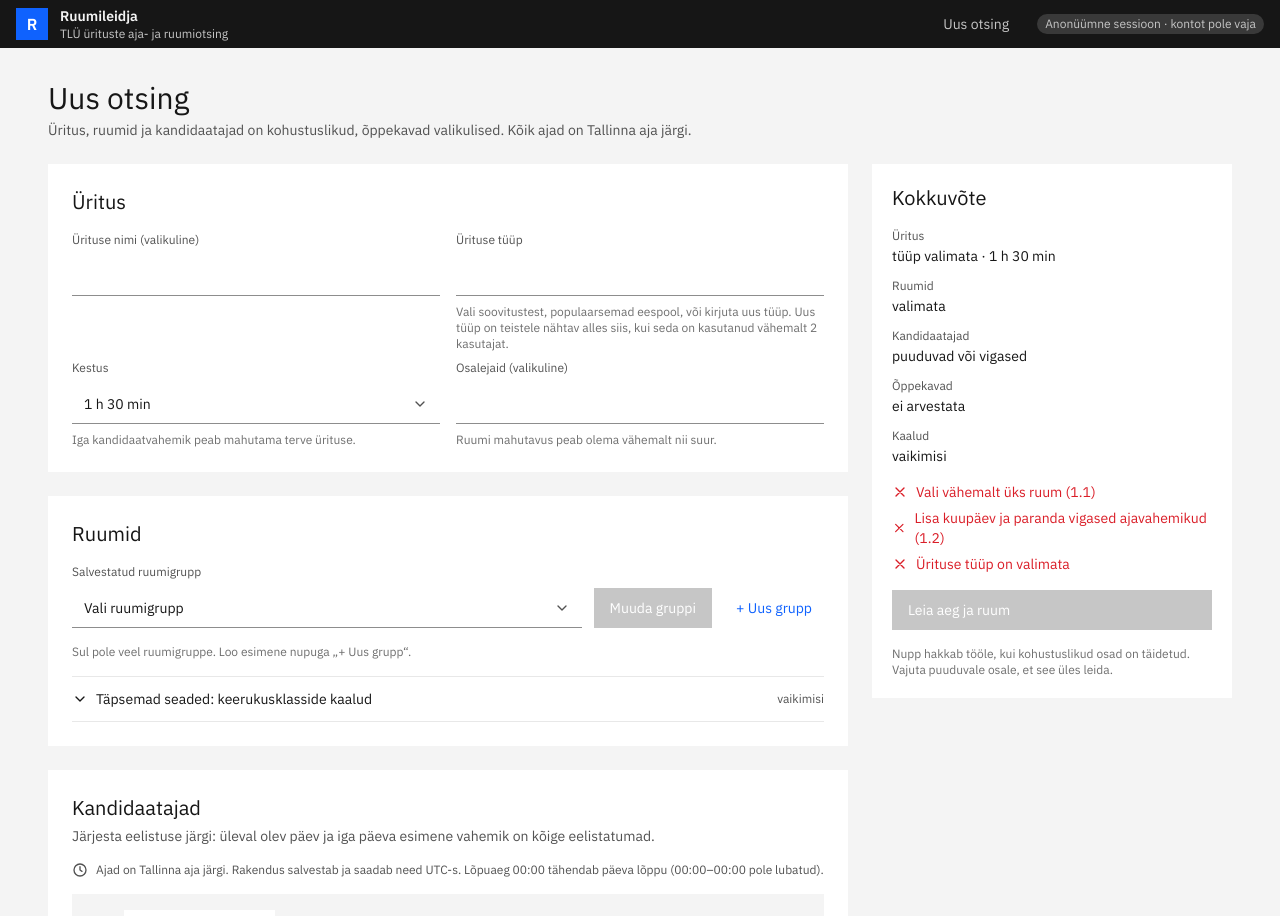
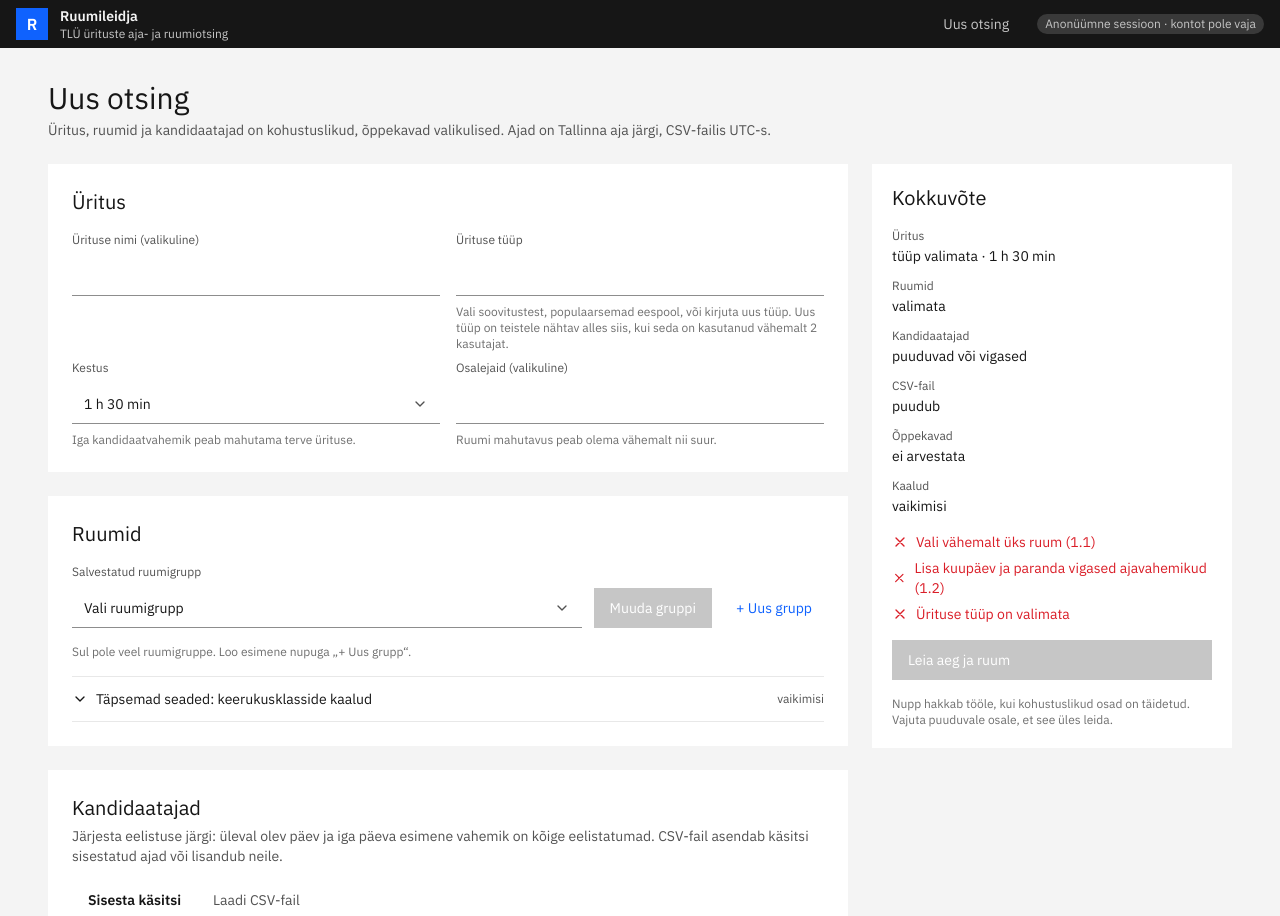
Before and after one commit to rakenduste-programmeerimine-2026/Room-finder, a Next.js app: page / in a window 1280 px wide. Shown: the top 916 px of the page. Built offline with nearby package versions, Linux system fonts and the light colour scheme.

Commit message:
feat(ui): upload CSV files in the search form
"Kandidaatajad" gets the tabs "Sisesta käsitsi" and "Laadi CSV-fail"; the summary gets the row "CSV-fail" and says when the times are not ready. The journey tells the form when it is shown.

Refs #33

```diff
--- a/src/app/_components/search-form.tsx
+++ b/src/app/_components/search-form.tsx
@@ -1,20 +1,23 @@
 "use client";
 
-import { useEffect, useMemo, useRef, useState } from "react";
+import { useCallback, useEffect, useId, useMemo, useRef, useState } from "react";
 import { toast } from "react-toastify";
 import { changedWeights, DEFAULT_WEIGHTS } from "@/app/_lib/complexity";
+import { candidateTimes, csvFileProblem } from "@/app/_lib/csv";
 import { EMPTY_EVENT, readAttendees, readEvent } from "@/app/_lib/event";
 import { requiredChecks, summarise, type SummaryRow } from "@/app/_lib/search-summary";
 import type { TimeWindows } from "@/app/_lib/time/time-windows";
 import { useBackend } from "@/app/_ports/backend";
 import type { AsioGroup, CurriculumGroup, Room, RoomGroup, SearchInput } from "@/app/_ports/ports";
 import { ComplexityWeightsSection } from "./complexity-weights";
+import { CsvUpload, PageFileDrop, useCsvUpload } from "./csv-upload";
 import { CurriculumGroupEditor } from "./curriculum-group-editor";
 import { CurriculumPicker, type CurriculumChoice } from "./curriculum-picker";
 import { EventFields } from "./event-fields";
 import { RoomGroupEditor } from "./room-group-editor";
 import { RoomPicker, type RoomChoice } from "./room-picker";
 import { SearchSummary } from "./search-summary";
+import { tabId, Tabs } from "./tabs";
 import { TimeWindowTool } from "./time-window-tool";
 
 const card = "flex flex-col gap-4 bg-layer p-6";
@@ -31,12 +34,23 @@ type Editing =
 const withSaved = <G extends { id: string }>(list: G[] | null | "failed", group: G): G[] =>
   [...(Array.isArray(list) ? list : []).filter((g) => g.id !== group.id), group];
 
+const TIME_TABS = [
+  { value: "manual", text: "Sisesta käsitsi" },
+  { value: "csv", text: "Laadi CSV-fail" },
+] as const;
+
+export type SearchFormProps = {
+  onSubmit: (submission: Submission) => void;
+  /** False while the journey shows the loading screen or a result, so a dropped file is not taken. */
+  active: boolean;
+};
+
 /**
  * The new search and the group editors. The form holds the inputs that depend on each other
  * (the duration limits the time ranges, the attendee count marks small rooms). While an editor
  * is open the form is only hidden, so every input stays (search journey, Composing).
  */
-export function SearchForm({ onSubmit }: { onSubmit: (submission: Submission) => void }) {
+export function SearchForm({ onSubmit, active }: SearchFormProps) {
   const backend = useBackend();
   const [event, setEvent] = useState(EMPTY_EVENT);
   const [catalog, setCatalog] = useState<Room[]>([]);
@@ -44,7 +58,8 @@ export function SearchForm({ onSubmit }: { onSubmit: (submission: Submission) =>
   const [eventTypes, setEventTypes] = useState<string[]>([]);
   const [rooms, setRooms] = useState<RoomChoice | null>(null);
   const [weights, setWeights] = useState(DEFAULT_WEIGHTS);
-  const [windows, setWindows] = useState<TimeWindows | null>(null);
+  const [manual, setManual] = useState<TimeWindows | null>(null);
+  const [timeTab, setTimeTab] = useState<"manual" | "csv">("manual");
   const [asioGroups, setAsioGroups] = useState<AsioGroup[]>([]);
   const [curriculumGroups, setCurriculumGroups] = useState<CurriculumGroup[] | null | "failed">(null);
   const [curricula, setCurricula] = useState<CurriculumChoice | null>(null);
@@ -52,6 +67,20 @@ export function SearchForm({ onSubmit }: { onSubmit: (submission: Submission) =>
   const roomsHeading = useRef<HTMLHeadingElement>(null);
   const curriculaHeading = useRef<HTMLHeadingElement>(null);
   const returning = useRef<Editing["kind"] | null>(null);
+  const timesId = useId();
+  const manualNow = useRef(manual);
+  useEffect(() => {
+    manualNow.current = manual; // read when a CSV file is accepted
+  }, [manual]);
+  const upload = useCsvUpload(useCallback(() => manualNow.current !== null, []));
+  const { choose } = upload;
+  const chooseFile = useCallback(
+    (file: File) => {
+      if (csvFileProblem(file) === null) setTimeTab("csv"); // a refused file gets only a toast
+      choose(file);
+    },
+    [choose],
+  );
 
   useEffect(() => {
     let current = true;
@@ -92,26 +121,28 @@ export function SearchForm({ onSubmit }: { onSubmit: (submission: Submission) =>
   const chosenCurricula = curricula?.curricula ?? [];
   const nameOf = (list: { id: string; name: string }[] | null | "failed", id?: string) =>
     (Array.isArray(list) && list.find((g) => g.id === id)?.name) || null;
+  const times = candidateTimes(manual, upload.csv, upload.together);
   const weightChanges = changedWeights(weights);
   const summary = summarise({
     event,
     roomGroup: nameOf(groups, rooms?.groupId),
     roomCount: roomCodes.length,
-    windows,
+    windows: times.ok ? times.windows : null,
+    csv: upload.csv,
     curriculumGroup: nameOf(curriculumGroups, curricula?.groupId),
     curriculumCount: chosenCurricula.length,
     weightsChanged: Object.keys(weightChanges).length > 0,
   });
   const submit = () => {
-    if (!read.ok || !windows || roomCodes.length === 0) return;
+    if (!read.ok || !times.ok || roomCodes.length === 0) return;
     onSubmit({
       input: {
         ...read.event,
         roomCodes,
         roomGroupId: rooms?.groupId ?? null,
         complexityWeights: weightChanges,
-        timeWindows: windows,
-        csvFilename: null,
+        timeWindows: times.windows,
+        csvFilename: times.csvFilename,
         curricula: chosenCurricula.length ? chosenCurricula : null,
         curriculumGroupId: chosenCurricula.length ? (curricula?.groupId ?? null) : null,
       },
@@ -142,7 +173,8 @@ export function SearchForm({ onSubmit }: { onSubmit: (submission: Submission) =>
         <div className="flex flex-col gap-1">
           <h1 tabIndex={-1} className="text-3xl font-normal focus:outline-none">Uus otsing</h1>
           <p className="text-sm text-ink-muted">
-            Üritus, ruumid ja kandidaatajad on kohustuslikud, õppekavad valikulised. Kõik ajad on Tallinna aja järgi.
+            Üritus, ruumid ja kandidaatajad on kohustuslikud, õppekavad valikulised. Ajad on Tallinna aja järgi,
+            CSV-failis UTC-s.
           </p>
         </div>
 
@@ -165,9 +197,19 @@ export function SearchForm({ onSubmit }: { onSubmit: (submission: Submission) =>
                 <h2 id="kandidaatajad" tabIndex={-1} className={sectionHeading}>Kandidaatajad</h2>
                 <p className="text-sm text-ink-muted">
                   Järjesta eelistuse järgi: üleval olev päev ja iga päeva esimene vahemik on kõige eelistatumad.
+                  CSV-fail asendab käsitsi sisestatud ajad või lisandub neile.
                 </p>
               </div>
-              <TimeWindowTool durationMinutes={event.durationMinutes} onChange={setWindows} />
+              <Tabs label="Kandidaatajate sisestus" idPrefix={timesId} items={TIME_TABS} value={timeTab}
+                onChange={(value) => setTimeTab(value === "csv" ? "csv" : "manual")} panelId={(i) => `${timesId}-panel-${i}`} />
+              <div role="tabpanel" id={`${timesId}-panel-0`} aria-labelledby={tabId(timesId, 0)} hidden={timeTab !== "manual"}>
+                <TimeWindowTool durationMinutes={event.durationMinutes} onChange={setManual} />
+              </div>
+              <div role="tabpanel" id={`${timesId}-panel-1`} aria-labelledby={tabId(timesId, 1)} hidden={timeTab !== "csv"}>
+                <CsvUpload csv={upload.csv} together={upload.together}
+                  manualDays={manual ? manual.reduce((sum, period) => sum + period.days.length, 0) : null}
+                  onFile={chooseFile} onRemove={upload.remove} onTogether={upload.setTogether} />
+              </div>
             </section>
 
             <section aria-labelledby="oppekavad" className={card}>
@@ -185,9 +227,11 @@ export function SearchForm({ onSubmit }: { onSubmit: (submission: Submission) =>
             </section>
           </div>
 
-          <SearchSummary rows={summary} checks={requiredChecks(read, roomCodes.length, windows)} onSubmit={submit} />
+          <SearchSummary rows={summary} checks={requiredChecks(read, roomCodes.length, times)} onSubmit={submit} />
         </div>
       </div>
+
+      <PageFileDrop active={active && editing === null} onFile={chooseFile} />
 
       {editing?.kind === "rooms" && (
         <RoomGroupEditor catalog={catalog} group={editing.group} groups={Array.isArray(groups) ? groups : []}
--- a/src/app/_components/search-journey.tsx
+++ b/src/app/_components/search-journey.tsx
@@ -86,7 +86,7 @@ export function SearchJourney() {
   return (
     <>
       <div ref={form} hidden={run.state !== "composing"}>
-        <SearchForm key={formKey} onSubmit={submit} />
+        <SearchForm key={formKey} onSubmit={submit} active={run.state === "composing"} />
       </div>
       {(run.state === "submitting" || run.state === "waiting") && (
         <SearchWaiting step={run.state === "waiting" ? run.status : "submitting"}
--- a/src/app/_lib/search-summary.ts
+++ b/src/app/_lib/search-summary.ts
@@ -1,3 +1,4 @@
+import type { CandidateTimes, CsvState } from "./csv";
 import { readAttendees, type EventDraft, type ReadEvent } from "./event";
 import { count, formatDuration } from "./format";
 import type { TimeWindows } from "./time/time-windows";
@@ -10,8 +11,9 @@ export type SummaryInput = {
   /** The name of the chosen room group, null if none. */
   roomGroup: string | null;
   roomCount: number;
-  /** Null while the time input has problems. */
+  /** The candidate times to send; null while they have problems. */
   windows: TimeWindows | null;
+  csv: CsvState;
   /** The name of the chosen curriculum group, null if none. */
   curriculumGroup: string | null;
   curriculumCount: number;
@@ -20,7 +22,7 @@ export type SummaryInput = {
 
 /** The inputs of a search in a few words. */
 export function summarise(input: SummaryInput): SummaryRow[] {
-  const { event, roomGroup, roomCount, windows, curriculumGroup, curriculumCount, weightsChanged } = input;
+  const { event, roomGroup, roomCount, windows, csv, curriculumGroup, curriculumCount, weightsChanged } = input;
   const attendees = readAttendees(event.attendees);
   const days = windows?.flatMap((period) => period.days) ?? [];
   const ranges = days.flatMap((day) => day.ranges).length;
@@ -42,6 +44,18 @@ export function summarise(input: SummaryInput): SummaryRow[] {
         : "puuduvad või vigased",
     },
     {
+      label: "CSV-fail",
+      value: csv.state === "none"
+        ? "puudub"
+        : `${csv.name} · ${
+          csv.state === "checking"
+            ? "kontrollimisel"
+            : csv.state === "accepted"
+              ? count(csv.rows, "rida", "rida")
+              : "vigane, ei kasutata"
+        }`,
+    },
+    {
       label: "Õppekavad",
       value: curriculumCount === 0
         ? "ei arvestata"
@@ -54,11 +68,18 @@ export function summarise(input: SummaryInput): SummaryRow[] {
 /** A required part of the search; `target` is the id of the section heading that holds it. */
 export type Check = { ok: boolean; text: string; target: "uritus" | "ruumid" | "kandidaatajad" };
 
+const TIMES_TEXT: Record<Extract<CandidateTimes, { ok: false }>["issue"], string> = {
+  missing: "Lisa kuupäev ja paranda vigased ajavahemikud (1.2)",
+  checking: "CSV-faili kontrollitakse (1.2)",
+  manual_invalid: "Paranda käsitsi sisestatud ajad või kasuta ainult CSV-faili (1.2)",
+  too_large: "Aegu on liiga palju: vähenda päevi või CSV-faili ridu (1.2)",
+};
+
 /**
- * What "Leia aeg ja ruum" needs (US-010): rooms (1.1), time ranges without
- * problems (1.2) and event details within their limits. In the order of frame 08 C.
+ * What "Leia aeg ja ruum" needs (US-010): rooms (1.1), candidate times without problems, typed
+ * or from a checked CSV file (1.2, 1.4), and event details within their limits. In the order of frame 08 C.
  */
-export function requiredChecks(event: ReadEvent, roomCount: number, windows: TimeWindows | null): Check[] {
+export function requiredChecks(event: ReadEvent, roomCount: number, times: CandidateTimes): Check[] {
   const eventText = event.ok
     ? "Ürituse tüüp ja kestus valitud"
     : event.issues.includes("missing_event_type")
@@ -71,8 +92,8 @@ export function requiredChecks(event: ReadEvent, roomCount: number, windows: Tim
       target: "ruumid",
     },
     {
-      ok: windows !== null,
-      text: windows ? "Vähemalt üks ajavahemik (1.2)" : "Lisa kuupäev ja paranda vigased ajavahemikud (1.2)",
+      ok: times.ok,
+      text: times.ok ? "Vähemalt üks ajavahemik (1.2)" : TIMES_TEXT[times.issue],
       target: "kandidaatajad",
     },
     { ok: event.ok, text: eventText, target: "uritus" },
```
Also changed, not shown: 2 other files (tests, documents, lock files or other folders).
